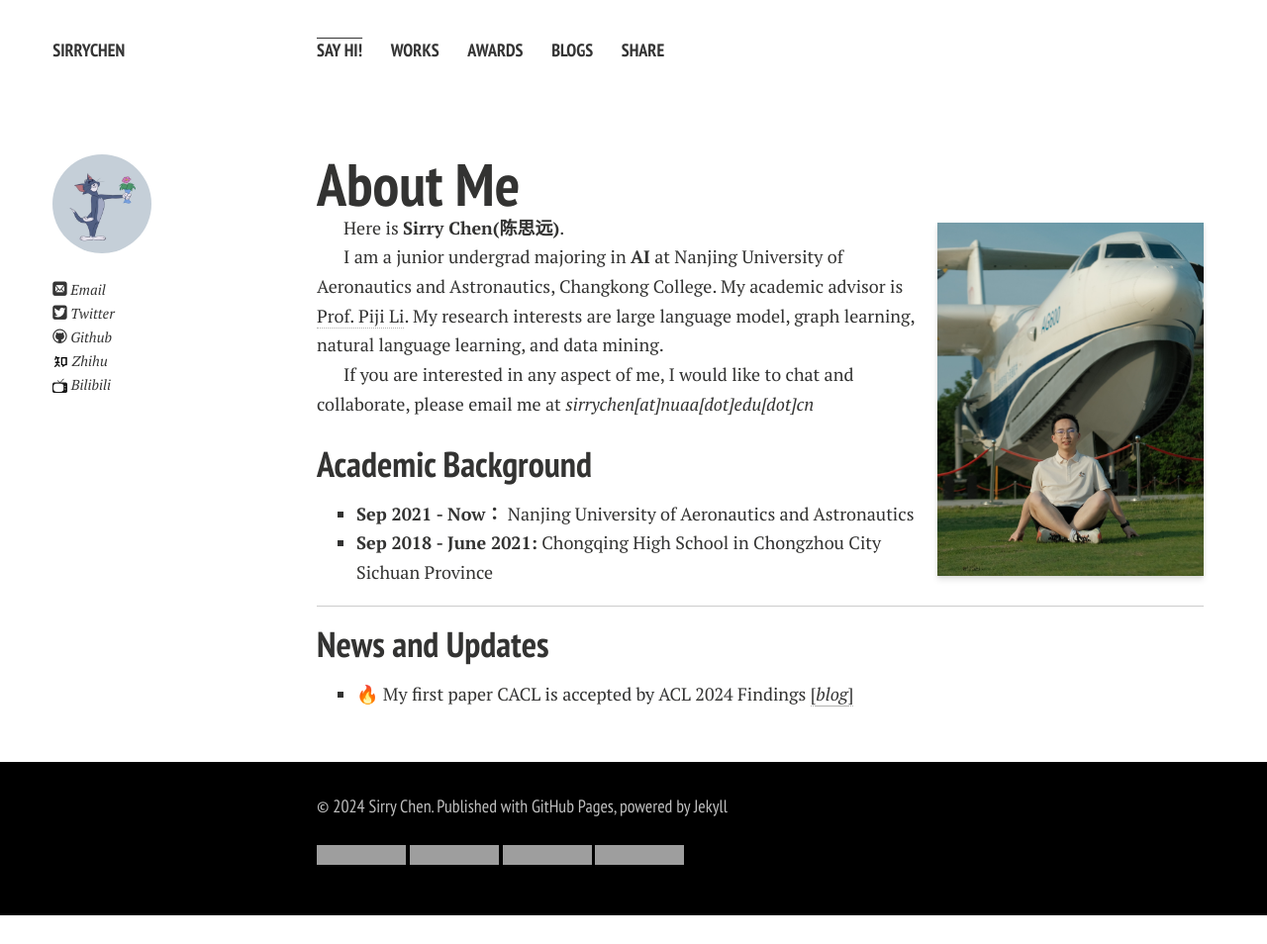
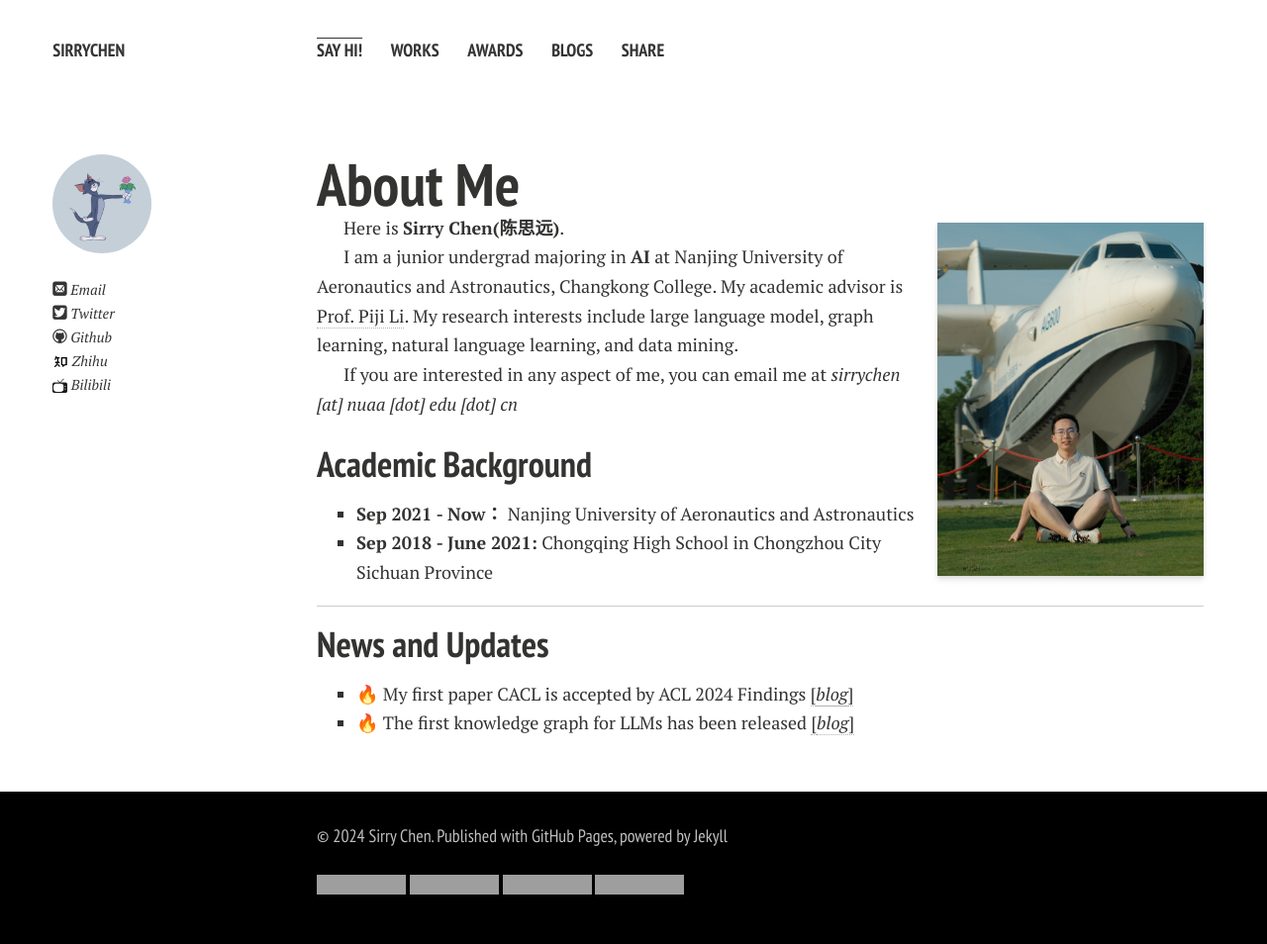
Before and after one commit to SirryChen/SirryChen.github.io, a Jekyll site: the page built from index.md, in a window 1280 px wide. Shown: the whole page at 99% size. Built offline with Jekyll 4.4.1, drawn with Linux system fonts in a browser that asks for light colours; comment, search, counter and statistics services are not loaded; a style sheet for code colours, icons or effects is not loaded; our own code applies the rules of GitHub Pages for plain Markdown files; before the commit the page ends 925 px from its top, so only the background shows below that; grey boxes are pictures that could not be loaded.

Commit message:
KG upgrade

```diff
--- a/index.md
+++ b/index.md
@@ -8,9 +8,9 @@ layout: page
 
 Here is **Sirry Chen(陈思远)**.
 
-I am a junior undergrad majoring in **AI** at Nanjing University of Aeronautics and Astronautics, Changkong College. My academic advisor is [Prof. Piji Li](https://lipiji.com/){:target="_blank"}. My research interests are large language model, graph learning, natural language learning, and data mining.
+I am a junior undergrad majoring in **AI** at Nanjing University of Aeronautics and Astronautics, Changkong College. My academic advisor is [Prof. Piji Li](https://lipiji.com/){:target="_blank"}. My research interests include large language model, graph learning, natural language learning, and data mining.
 
-If you are interested in any aspect of me, I would like to chat and collaborate, please email me at *sirrychen[at]nuaa[dot]edu[dot]cn*
+If you are interested in any aspect of me, you can email me at *sirrychen [at] nuaa [dot] edu [dot] cn*
 
 ## Academic Background
 
@@ -22,6 +22,7 @@ If you are interested in any aspect of me, I would like to chat and collaborate,
 ## News and Updates
 
 - 🔥 My first paper CACL is accepted by ACL 2024 Findings [[*blog*]](/blogs/2024-05-17-CACL.html)
+- 🔥 The first knowledge graph for LLMs has been released [[*blog*]](/blogs/2024-06-28-knowledge-graph.html)
 
 <!-- Google tag (gtag.js) -->
 <script async src="https://www.googletagmanager.com/gtag/js?id=G-ZXP3VZ8MR8"></script>
```
